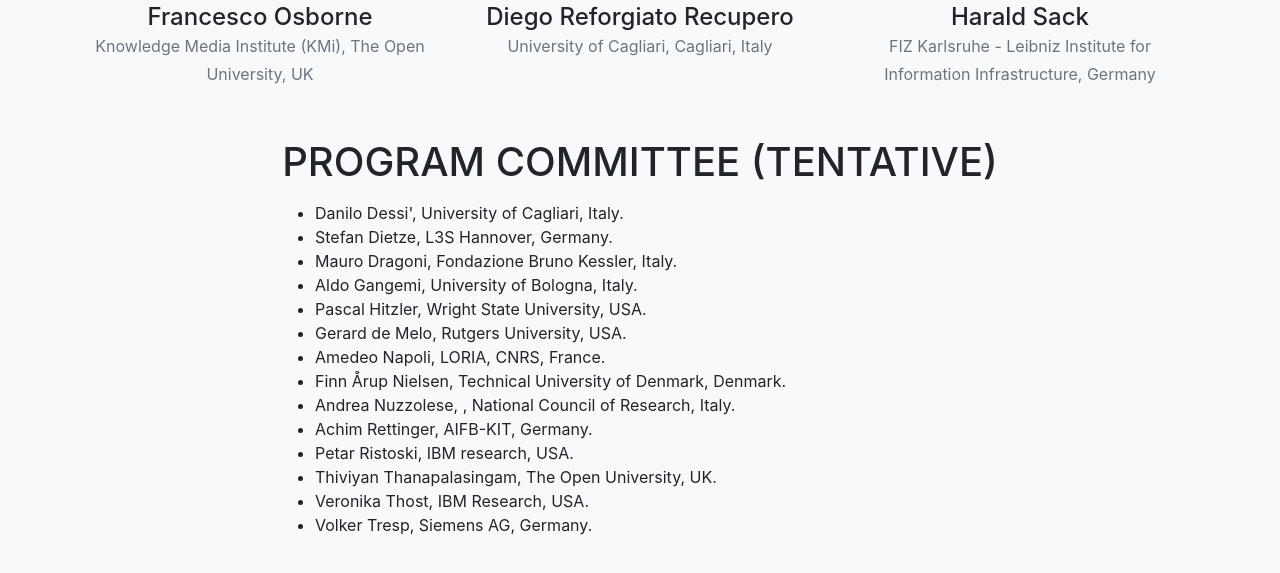
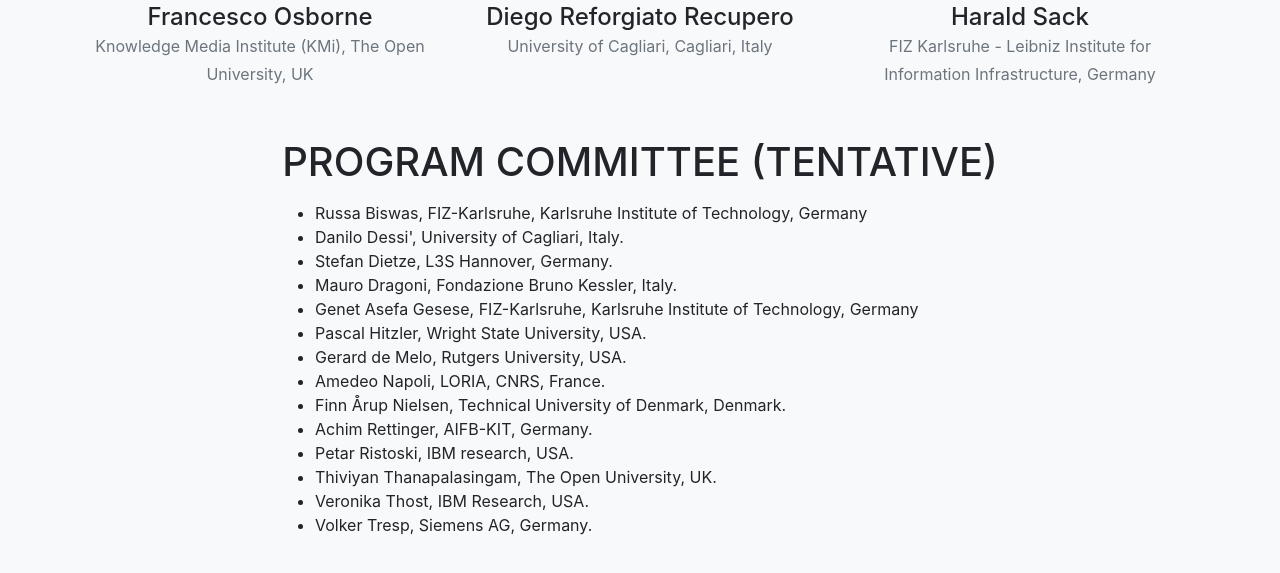
Before and after one commit to alammehwish/dl4kg_eswc_2020, a website with bundled scripts: page index.html in a window 1280 px wide. Shown: the part 4702-5275 px from the top of the page. Built offline with nearby package versions, Linux system fonts and the light colour scheme; files whose address does not match are found by name; a web font is replaced by a local one.

Commit message:
Update index.html

```diff
--- a/index.html
+++ b/index.html
@@ -309,15 +309,15 @@
           <h2 class="section-heading text-uppercase">Program Committee (Tentative)</h2>
           <div style="text-align:left">
             <ul>
+              <li>Russa Biswas, FIZ-Karlsruhe, Karlsruhe Institute of Technology, Germany</li>
               <li>Danilo Dessi', University of Cagliari, Italy.</li>
               <li>Stefan Dietze, L3S Hannover, Germany.</li>
               <li>Mauro Dragoni, Fondazione Bruno Kessler, Italy.</li>
-              <li>Aldo Gangemi, University of Bologna, Italy.</li>
+              <li>Genet Asefa Gesese, FIZ-Karlsruhe, Karlsruhe Institute of Technology, Germany</li>
               <li>Pascal Hitzler, Wright State University, USA.</li>
               <li>Gerard de Melo, Rutgers University, USA.</li>
               <li>Amedeo Napoli, LORIA, CNRS, France.</li>
               <li>Finn Årup Nielsen, Technical University of Denmark, Denmark.</li>
-              <li>Andrea Nuzzolese, , National Council of Research, Italy.</li>
               <li>Achim Rettinger, AIFB-KIT, Germany.</li>
               <li>Petar Ristoski, IBM research, USA.</li>
               <li>Thiviyan Thanapalasingam, The Open University, UK.</li>
```
